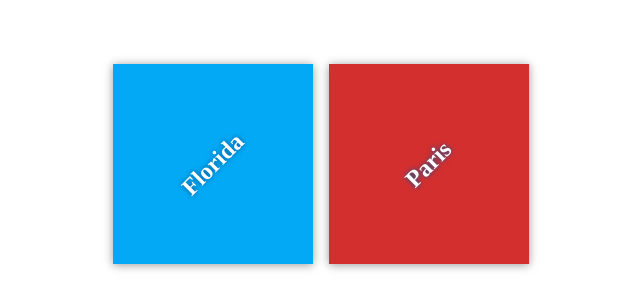
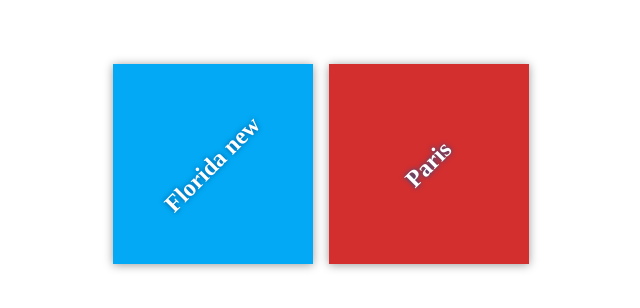
Before and after one commit to ashish47108/my-travel-plans, a plain HTML site: page index.html in a window 1280 px wide. Shown: the part 236-544 px from the top of the page, 319-959 px from the left. Drawn offline with Linux system fonts and the light colour scheme.

Commit message:
country added

```diff
--- a/index.html
+++ b/index.html
@@ -11,7 +11,7 @@
     <div class="container">
         <div class="destination-container">
             <div class="destination" id="florida">
-                <h2>Florida</h2>
+                <h2>Florida new</h2>
             </div>
 
             <div class="destination" id="paris">
```
